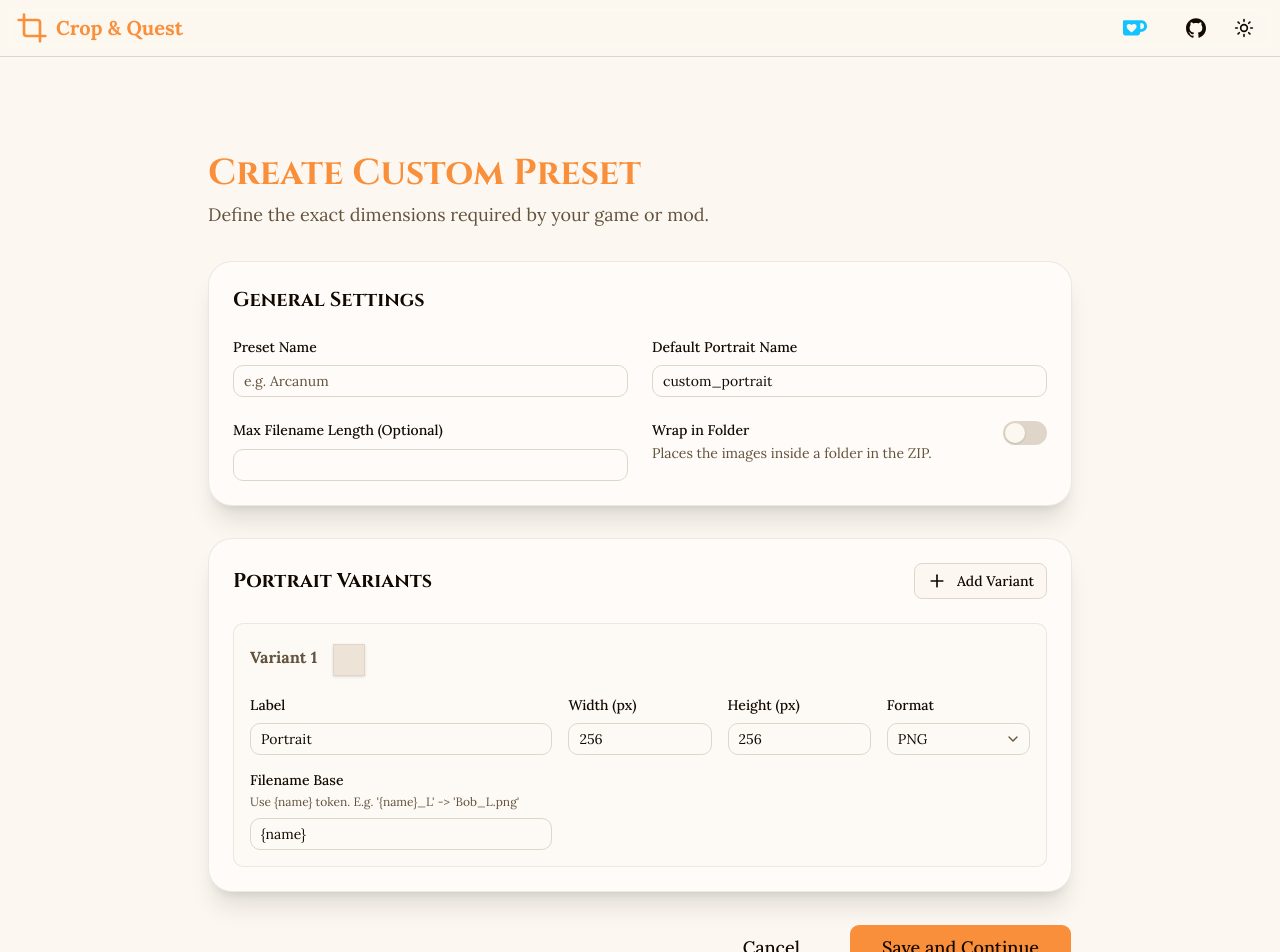
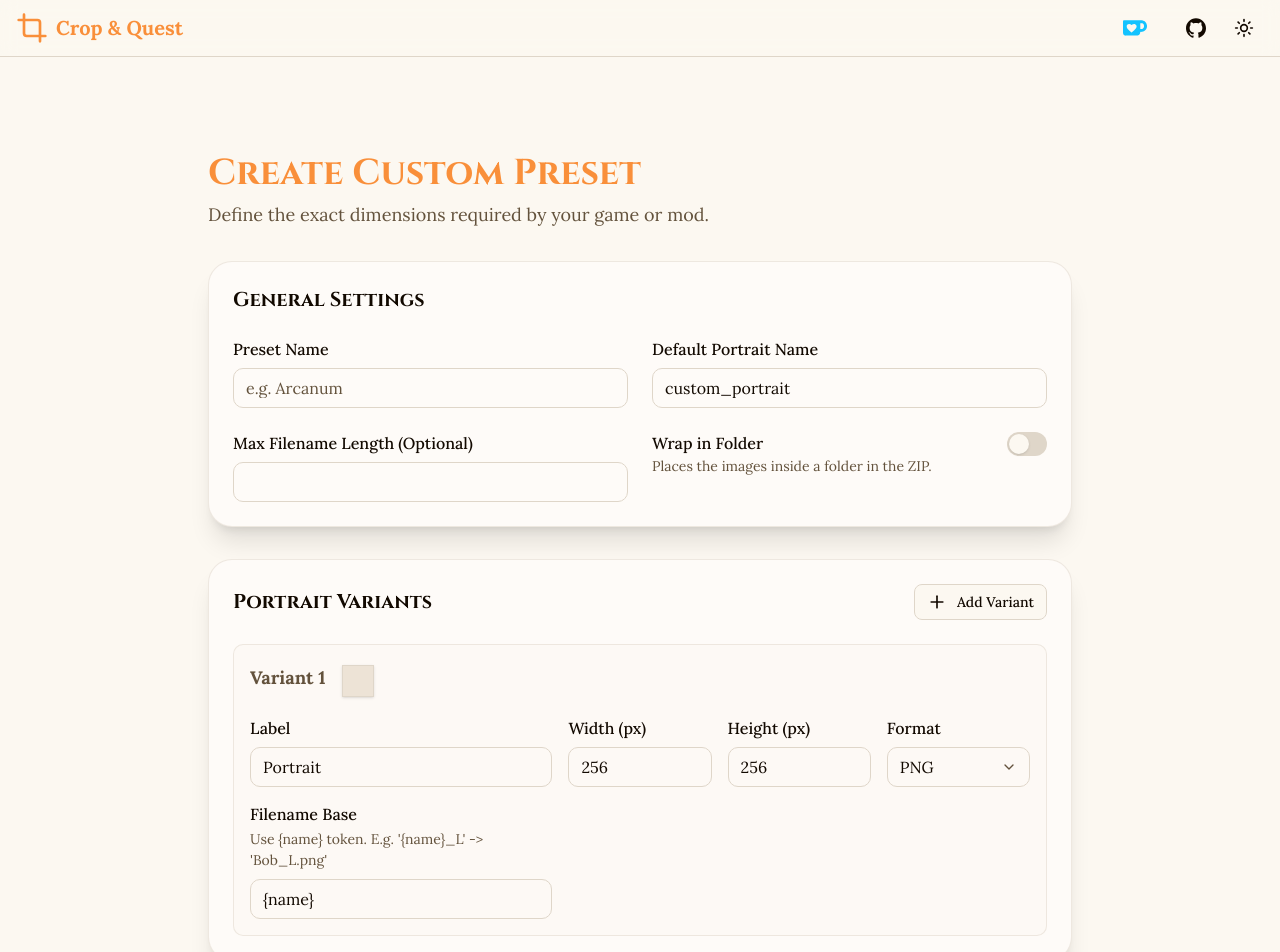
Before and after one commit to Azganoth/crop-and-quest, a Next.js app: page /custom/new in a window 1280 px wide. Shown: the top 952 px of the page. Built offline with nearby package versions, Linux system fonts and the light colour scheme.

Commit message:
feat: scale up primitive components and tighten switch proportions

```diff
--- a/src/app/custom/components/CustomPresetForm.tsx
+++ b/src/app/custom/components/CustomPresetForm.tsx
@@ -411,7 +411,7 @@ export function CustomPresetForm({
                                 {(subField) => (
                                   <FormField className="md:col-span-2">
                                     <FormFieldLabel>Filename Base</FormFieldLabel>
-                                    <FormFieldDescription className="text-xs">
+                                    <FormFieldDescription>
                                       {wrapInFolder
                                         ? "Folder acts as name. E.g. 'Large' -> 'Bob/Large.png'"
                                         : "Use {name} token. E.g. '{name}_L' -> 'Bob_L.png'"}
--- a/src/components/ui/Button.tsx
+++ b/src/components/ui/Button.tsx
@@ -4,7 +4,7 @@ import { Slot } from "radix-ui";
 import { cn } from "@/lib/cn";
 
 const buttonVariants = cva(
-  "group/button inline-flex shrink-0 items-center justify-center rounded-lg border border-transparent bg-clip-padding text-sm font-medium whitespace-nowrap transition-all outline-none select-none focus-visible:border-ring focus-visible:ring-3 focus-visible:ring-ring/50 active:not-aria-[haspopup]:translate-y-px disabled:pointer-events-none disabled:opacity-50 aria-invalid:border-destructive aria-invalid:ring-3 aria-invalid:ring-destructive/20 dark:aria-invalid:border-destructive/50 dark:aria-invalid:ring-destructive/40 [&_svg]:pointer-events-none [&_svg]:shrink-0 [&_svg:not([class*='size-'])]:size-4",
+  "group/button inline-flex shrink-0 items-center justify-center rounded-lg border border-transparent bg-clip-padding text-base font-medium whitespace-nowrap transition-all outline-none select-none focus-visible:border-ring focus-visible:ring-3 focus-visible:ring-ring/50 active:not-aria-[haspopup]:translate-y-px disabled:pointer-events-none disabled:opacity-50 aria-invalid:border-destructive aria-invalid:ring-3 aria-invalid:ring-destructive/20 dark:aria-invalid:border-destructive/50 dark:aria-invalid:ring-destructive/40 [&_svg]:pointer-events-none [&_svg]:shrink-0 [&_svg:not([class*='size-'])]:size-4",
   {
     variants: {
       variant: {
--- a/src/components/ui/Field.tsx
+++ b/src/components/ui/Field.tsx
@@ -29,7 +29,7 @@ function FieldLegend({
       data-slot="field-legend"
       data-variant={variant}
       className={cn(
-        "mb-1.5 font-medium data-[variant=label]:text-sm data-[variant=legend]:text-base",
+        "mb-1.5 font-medium data-[variant=label]:text-base data-[variant=legend]:text-lg",
         className,
       )}
       {...props}
@@ -110,7 +110,7 @@ function FieldTitle({ className, ...props }: React.ComponentProps<"div">) {
     <div
       data-slot="field-label"
       className={cn(
-        "flex w-fit items-center gap-2 text-sm font-medium group-data-[disabled=true]/field:opacity-50",
+        "flex w-fit items-center gap-2 text-base font-medium group-data-[disabled=true]/field:opacity-50",
         className,
       )}
       {...props}
--- a/src/components/ui/Input.tsx
+++ b/src/components/ui/Input.tsx
@@ -6,7 +6,7 @@ function Input({ className, type, ...props }: React.ComponentProps<"input">) {
       type={type}
       data-slot="input"
       className={cn(
-        "h-8 w-full min-w-0 rounded-lg border border-input bg-transparent px-2.5 py-1 text-base transition-colors outline-none file:inline-flex file:h-6 file:border-0 file:bg-transparent file:text-sm file:font-medium file:text-foreground placeholder:text-muted-foreground focus-visible:border-ring focus-visible:ring-3 focus-visible:ring-ring/50 disabled:pointer-events-none disabled:cursor-not-allowed disabled:bg-input/50 disabled:opacity-50 aria-invalid:border-destructive aria-invalid:ring-3 aria-invalid:ring-destructive/20 md:text-sm dark:bg-input/30 dark:disabled:bg-input/80 dark:aria-invalid:border-destructive/50 dark:aria-invalid:ring-destructive/40",
+        "h-10 w-full min-w-0 rounded-lg border border-input bg-transparent px-3 py-2 text-base transition-colors outline-none file:inline-flex file:h-6 file:border-0 file:bg-transparent file:text-sm file:font-medium file:text-foreground placeholder:text-muted-foreground focus-visible:border-ring focus-visible:ring-3 focus-visible:ring-ring/50 disabled:pointer-events-none disabled:cursor-not-allowed disabled:bg-input/50 disabled:opacity-50 aria-invalid:border-destructive aria-invalid:ring-3 aria-invalid:ring-destructive/20 dark:bg-input/30 dark:disabled:bg-input/80 dark:aria-invalid:border-destructive/50 dark:aria-invalid:ring-destructive/40",
         className,
       )}
       {...props}
--- a/src/components/ui/Label.tsx
+++ b/src/components/ui/Label.tsx
@@ -9,7 +9,7 @@ function Label({ className, ...props }: React.ComponentProps<typeof LabelPrimiti
     <LabelPrimitive.Root
       data-slot="label"
       className={cn(
-        "flex items-center gap-2 text-sm leading-none font-medium select-none group-data-[disabled=true]:pointer-events-none group-data-[disabled=true]:opacity-50 peer-disabled:cursor-not-allowed peer-disabled:opacity-50",
+        "flex items-center gap-2 text-base leading-none font-medium select-none group-data-[disabled=true]:pointer-events-none group-data-[disabled=true]:opacity-50 peer-disabled:cursor-not-allowed peer-disabled:opacity-50",
         className,
       )}
       {...props}
--- a/src/components/ui/Select.tsx
+++ b/src/components/ui/Select.tsx
@@ -35,7 +35,7 @@ function SelectTrigger({
       data-slot="select-trigger"
       data-size={size}
       className={cn(
-        "flex w-fit items-center justify-between gap-1.5 rounded-lg border border-input bg-transparent py-2 pr-2 pl-2.5 text-sm whitespace-nowrap transition-colors outline-none select-none focus-visible:border-ring focus-visible:ring-3 focus-visible:ring-ring/50 disabled:cursor-not-allowed disabled:opacity-50 aria-invalid:border-destructive aria-invalid:ring-3 aria-invalid:ring-destructive/20 data-placeholder:text-muted-foreground data-[size=default]:h-8 data-[size=sm]:h-7 data-[size=sm]:rounded-[min(var(--radius-md),10px)] *:data-[slot=select-value]:line-clamp-1 *:data-[slot=select-value]:flex *:data-[slot=select-value]:items-center *:data-[slot=select-value]:gap-1.5 dark:bg-input/30 dark:hover:bg-input/50 dark:aria-invalid:border-destructive/50 dark:aria-invalid:ring-destructive/40 [&_svg]:pointer-events-none [&_svg]:shrink-0 [&_svg:not([class*='size-'])]:size-4",
+        "flex w-fit items-center justify-between gap-1.5 rounded-lg border border-input bg-transparent px-3 py-2 text-base whitespace-nowrap transition-colors outline-none select-none focus-visible:border-ring focus-visible:ring-3 focus-visible:ring-ring/50 disabled:cursor-not-allowed disabled:opacity-50 aria-invalid:border-destructive aria-invalid:ring-3 aria-invalid:ring-destructive/20 data-placeholder:text-muted-foreground data-[size=default]:h-10 data-[size=sm]:h-8 data-[size=sm]:rounded-[min(var(--radius-md),10px)] *:data-[slot=select-value]:line-clamp-1 *:data-[slot=select-value]:flex *:data-[slot=select-value]:items-center *:data-[slot=select-value]:gap-1.5 dark:bg-input/30 dark:hover:bg-input/50 dark:aria-invalid:border-destructive/50 dark:aria-invalid:ring-destructive/40 [&_svg]:pointer-events-none [&_svg]:shrink-0 [&_svg:not([class*='size-'])]:size-4",
         className,
       )}
       {...props}
@@ -90,7 +90,7 @@ function SelectLabel({ className, ...props }: React.ComponentProps<typeof Select
   return (
     <SelectPrimitive.Label
       data-slot="select-label"
-      className={cn("px-1.5 py-1 text-xs text-muted-foreground", className)}
+      className={cn("px-2 py-1.5 text-sm font-semibold text-muted-foreground", className)}
       {...props}
     />
   );
@@ -105,7 +105,7 @@ function SelectItem({
     <SelectPrimitive.Item
       data-slot="select-item"
       className={cn(
-        "relative flex w-full cursor-default items-center gap-1.5 rounded-md py-1 pr-8 pl-1.5 text-sm outline-hidden select-none focus:bg-accent focus:text-accent-foreground not-data-[variant=destructive]:focus:**:text-accent-foreground data-disabled:pointer-events-none data-disabled:opacity-50 [&_svg]:pointer-events-none [&_svg]:shrink-0 [&_svg:not([class*='size-'])]:size-4 *:[span]:last:flex *:[span]:last:items-center *:[span]:last:gap-2",
+        "relative flex w-full cursor-default items-center gap-1.5 rounded-md py-1.5 pr-8 pl-2 text-base outline-hidden select-none focus:bg-accent focus:text-accent-foreground not-data-[variant=destructive]:focus:**:text-accent-foreground data-disabled:pointer-events-none data-disabled:opacity-50 [&_svg]:pointer-events-none [&_svg]:shrink-0 [&_svg:not([class*='size-'])]:size-4 *:[span]:last:flex *:[span]:last:items-center *:[span]:last:gap-2",
         className,
       )}
       {...props}
--- a/src/components/ui/Switch.tsx
+++ b/src/components/ui/Switch.tsx
@@ -15,14 +15,14 @@ function Switch({
       data-slot="switch"
       data-size={size}
       className={cn(
-        "peer group/switch relative inline-flex shrink-0 cursor-pointer items-center rounded-full border-2 border-transparent transition-all outline-none after:absolute after:-inset-x-3 after:-inset-y-2 focus-visible:border-ring focus-visible:ring-3 focus-visible:ring-ring/50 aria-invalid:border-destructive aria-invalid:ring-3 aria-invalid:ring-destructive/20 data-[size=default]:h-6 data-[size=default]:w-11 data-[size=sm]:h-4 data-[size=sm]:w-7 dark:aria-invalid:border-destructive/50 dark:aria-invalid:ring-destructive/40 data-checked:bg-primary data-unchecked:bg-input dark:data-unchecked:bg-input/80 data-disabled:cursor-not-allowed data-disabled:opacity-50",
+        "peer group/switch relative inline-flex shrink-0 cursor-pointer items-center rounded-full border-2 border-transparent transition-all outline-none after:absolute after:-inset-x-3 after:-inset-y-2 focus-visible:border-ring focus-visible:ring-3 focus-visible:ring-ring/50 aria-invalid:border-destructive aria-invalid:ring-3 aria-invalid:ring-destructive/20 data-[size=default]:h-6 data-[size=default]:w-10 data-[size=sm]:h-4 data-[size=sm]:w-7 dark:aria-invalid:border-destructive/50 dark:aria-invalid:ring-destructive/40 data-checked:bg-primary data-unchecked:bg-input dark:data-unchecked:bg-input/80 data-disabled:cursor-not-allowed data-disabled:opacity-50",
         className,
       )}
       {...props}
     >
       <SwitchPrimitive.Thumb
         data-slot="switch-thumb"
-        className="pointer-events-none block rounded-full bg-background shadow-sm ring-0 transition-transform group-data-[size=default]/switch:size-5 group-data-[size=sm]/switch:size-3 group-data-[size=default]/switch:data-checked:translate-x-5 group-data-[size=sm]/switch:data-checked:translate-x-3 dark:data-checked:bg-primary-foreground group-data-[size=default]/switch:data-unchecked:translate-x-0 group-data-[size=sm]/switch:data-unchecked:translate-x-0 dark:data-unchecked:bg-foreground"
+        className="pointer-events-none block rounded-full bg-background shadow-sm ring-0 transition-transform group-data-[size=default]/switch:size-5 group-data-[size=sm]/switch:size-3 group-data-[size=default]/switch:data-checked:translate-x-4 group-data-[size=sm]/switch:data-checked:translate-x-3 dark:data-checked:bg-primary-foreground group-data-[size=default]/switch:data-unchecked:translate-x-0 group-data-[size=sm]/switch:data-unchecked:translate-x-0 dark:data-unchecked:bg-foreground"
       />
     </SwitchPrimitive.Root>
   );
--- a/src/components/ui/Textarea.tsx
+++ b/src/components/ui/Textarea.tsx
@@ -5,7 +5,7 @@ function Textarea({ className, ...props }: React.ComponentProps<"textarea">) {
     <textarea
       data-slot="textarea"
       className={cn(
-        "flex field-sizing-content min-h-16 w-full rounded-lg border border-input bg-transparent px-2.5 py-2 text-base transition-colors outline-none placeholder:text-muted-foreground focus-visible:border-ring focus-visible:ring-3 focus-visible:ring-ring/50 disabled:cursor-not-allowed disabled:bg-input/50 disabled:opacity-50 aria-invalid:border-destructive aria-invalid:ring-3 aria-invalid:ring-destructive/20 md:text-sm dark:bg-input/30 dark:disabled:bg-input/80 dark:aria-invalid:border-destructive/50 dark:aria-invalid:ring-destructive/40",
+        "flex field-sizing-content min-h-20 w-full rounded-lg border border-input bg-transparent px-3 py-2 text-base transition-colors outline-none placeholder:text-muted-foreground focus-visible:border-ring focus-visible:ring-3 focus-visible:ring-ring/50 disabled:cursor-not-allowed disabled:bg-input/50 disabled:opacity-50 aria-invalid:border-destructive aria-invalid:ring-3 aria-invalid:ring-destructive/20 dark:bg-input/30 dark:disabled:bg-input/80 dark:aria-invalid:border-destructive/50 dark:aria-invalid:ring-destructive/40",
         className,
       )}
       {...props}
```
Also changed, not shown: src/components/ui/InputGroup.tsx (+4 -4 lines).
